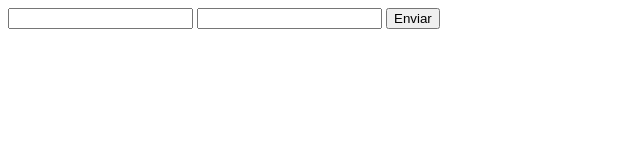
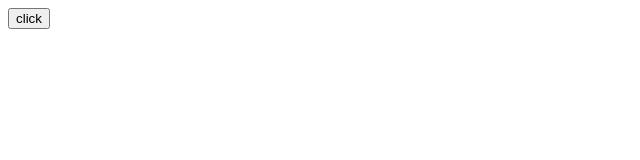
Before and after one commit to andresf2448/Coder-34005, a plain HTML site: page Clase 11/index.html in a window 1280 px wide. Shown: the whole page, without its empty margins (0-640 px from the left). Drawn offline with Linux system fonts and the light colour scheme.

Commit message:
Clase 11

```diff
--- a/Clase 11/index.html
+++ b/Clase 11/index.html
@@ -7,12 +7,12 @@
   <title>Document</title>
 </head>
 <body>
-  <!-- <button id="boton">Eliminar</button> -->
-  <form id="formulario">
+  <button id="boton">click</button>
+  <!-- <form id="formulario">
     <input type="text">
     <input type="number">
     <input type="submit" value="Enviar">
-  </form>
+  </form> -->
   <script src="./index.js"></script>
 </body>
 </html>
--- a/Clase 11/index.js
+++ b/Clase 11/index.js
@@ -152,11 +152,48 @@
 */
 
 //Formularios
-let formulario = document.getElementById("formulario");
+/* let formulario = document.getElementById("formulario");
 formulario.addEventListener("submit", (e) => {
   e.preventDefault();
 
   let inputs = e.target.children;
   console.log(inputs[0].value);
   console.log(inputs[1].value);
+}) */
+/* const pedirDatos = () => {
+  let nombre = prompt("Ingrese el nombre");
+  return nombre;
+}
+
+let boton = document.getElementById("boton");
+boton.addEventListener("click", () => {
+  let nombre = pedirDatos();
+
+  let div = document.createElement("div");
+  div.innerHTML = nombre;
+  document.body.append(div);
 })
+
+let nombre;
+
+const pedirDatos = () => {
+  nombre = prompt("Ingrese el nombre");
+}
+
+let boton = document.getElementById("boton");
+boton.addEventListener("click", () => {
+  pedirDatos();
+
+  let div = document.createElement("div");
+  div.innerHTML = nombre;
+  document.body.append(div);
+}) */
+/* let boton = document.getElementById("boton");
+boton.addEventListener("click", () => {
+  pedirDatos();
+
+  let div = document.createElement("div");
+  div.innerHTML = nombre;
+
+  document.body.append(div);
+}) */
```
